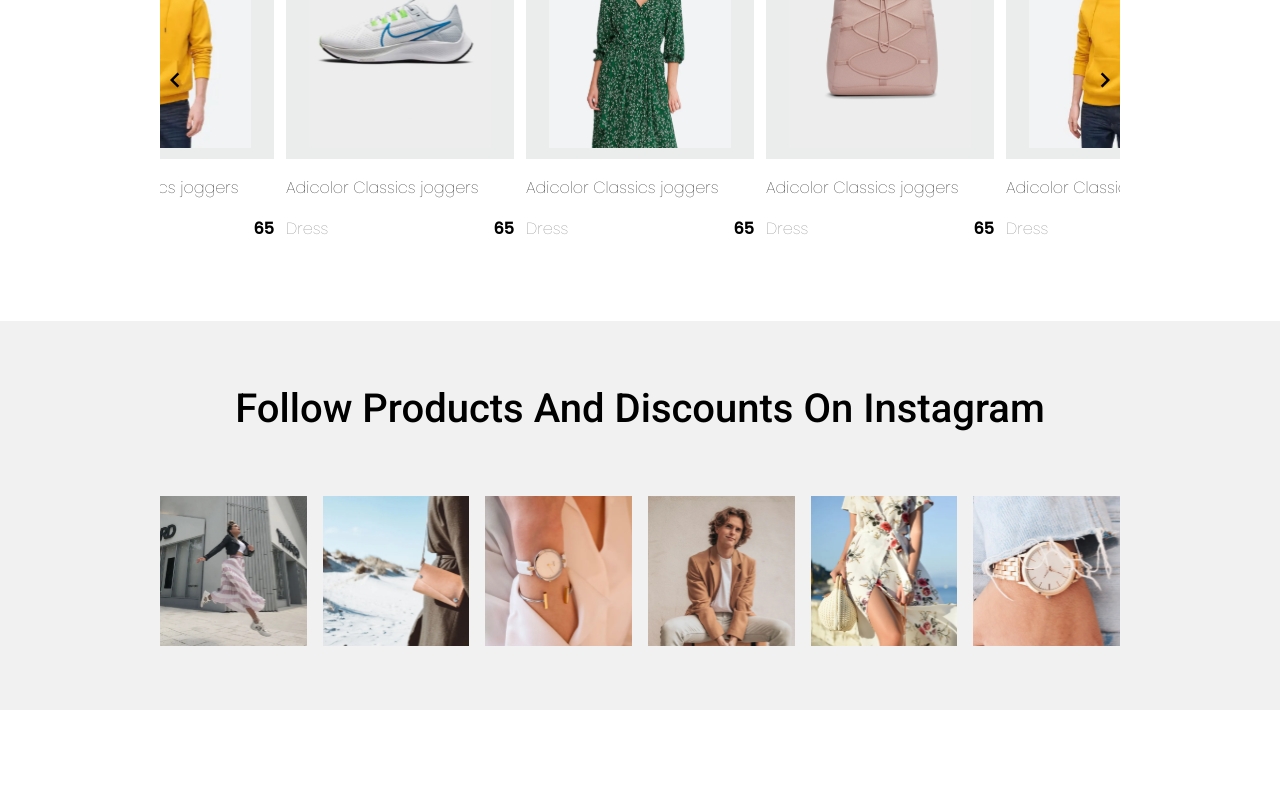
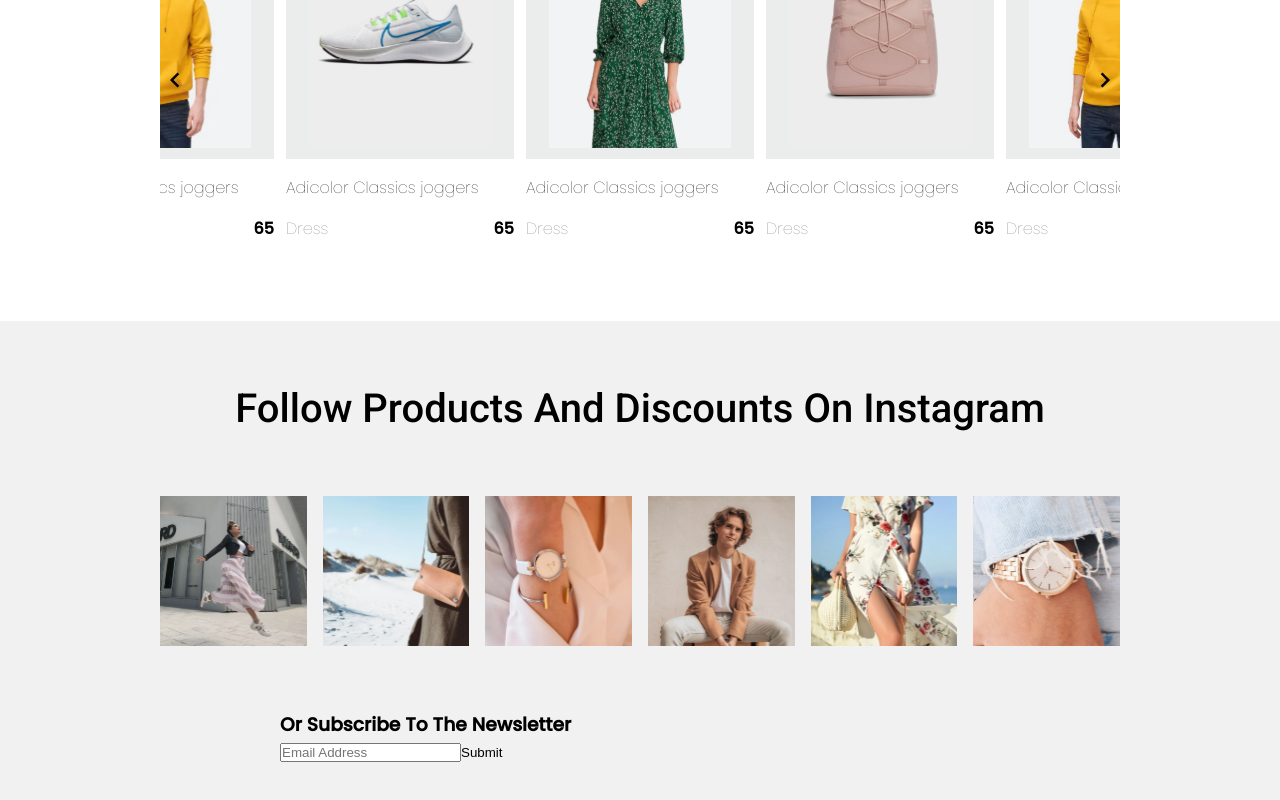
Before and after one commit to PedroMakengo/app-task-vuejs, a Vue app: page / in a window 1280 px wide. Shown: the part 3589-4389 px from the top of the page. Before the commit the page ends 4299 px from the top, so only its background shows below. Built offline with nearby package versions, Linux system fonts and the light colour scheme.

Commit message:
Trabalhando

```diff
--- /dev/null
+++ b/src/components/FollowProduct/Newsletter/index.vue
@@ -0,0 +1,13 @@
+<!-- eslint-disable vue/multi-word-component-names -->
+<template>
+  <div id="newsletter">
+    <div class="container">
+      <h3>Or Subscribe To The Newsletter</h3>
+
+      <form>
+        <input type="email" placeholder="Email Address" />
+        <button @click.prevent="submitted">Submit</button>
+      </form>
+    </div>
+  </div>
+</template>
--- a/src/components/FollowProduct/index.vue
+++ b/src/components/FollowProduct/index.vue
@@ -9,6 +9,8 @@
           <PhotoItem :item="item" />
         </template>
       </div>
+
+      <Newsletter />
     </div>
   </section>
 </template>
@@ -16,6 +18,7 @@
 <script>
 import TitleSection from "@/components/TitleSection";
 import PhotoItem from "@/components/FollowProduct/PhotoItem";
+import Newsletter from "@/components/FollowProduct/Newsletter";
 export default {
   data() {
     return {
@@ -50,6 +53,7 @@
   components: {
     TitleSection,
     PhotoItem,
+    Newsletter,
   },
 };
 </script>
@@ -63,6 +67,6 @@
 .content-follow-product {
   display: flex;
   gap: 1rem;
-  margin-top: 4rem;
+  margin-block: 4rem;
 }
 </style>
```
